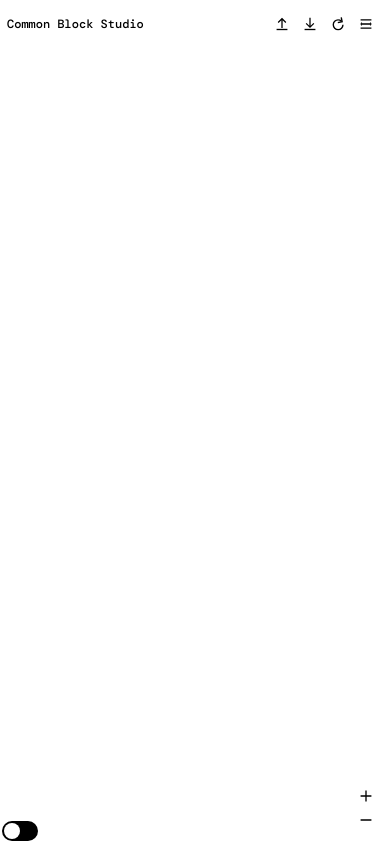
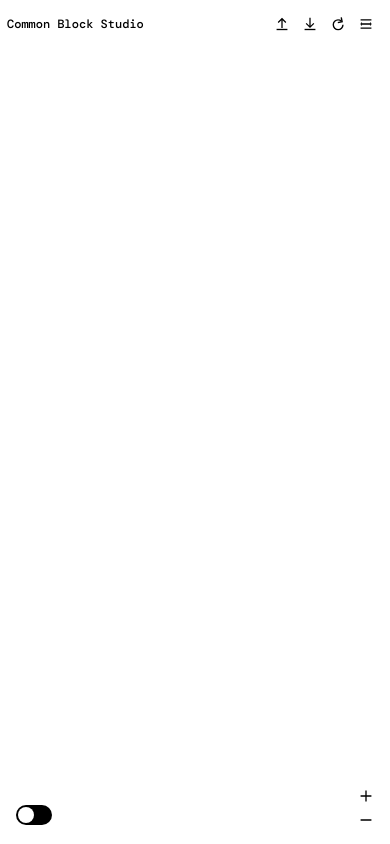
Before and after one commit to suzubu/blur-distortion-effect, a website built with Vite: page index.html in a window 390 px wide. Built offline with nearby package versions, Linux system fonts and the light colour scheme; a web font is replaced by a local one.

Commit message:
fix: adjust toggle margin and position for improved layout

```diff
--- a/src/style.css
+++ b/src/style.css
@@ -234,7 +234,7 @@ input:checked + .slider:before {
   }
 
   .toggle {
-    margin: 0.125rem;
+    margin: 1rem;
   }
 
   .footer {
@@ -278,7 +278,8 @@ input:checked + .slider:before {
   }
 
   .toggle {
-    margin: 0.125rem;
+    bottom: 0.125rem;
+    right: calc(0.125rem + 20px + 2px);
   }
 
   .toggle-switch {
```
